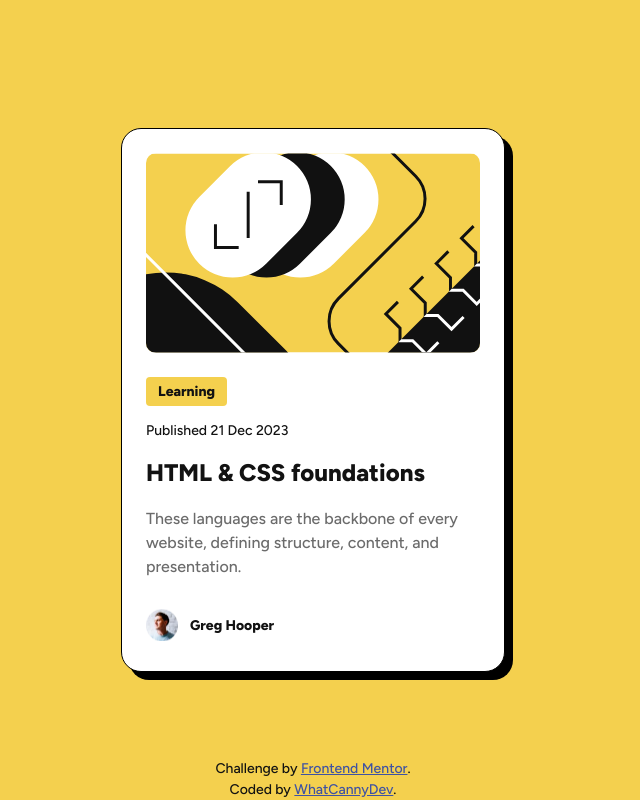
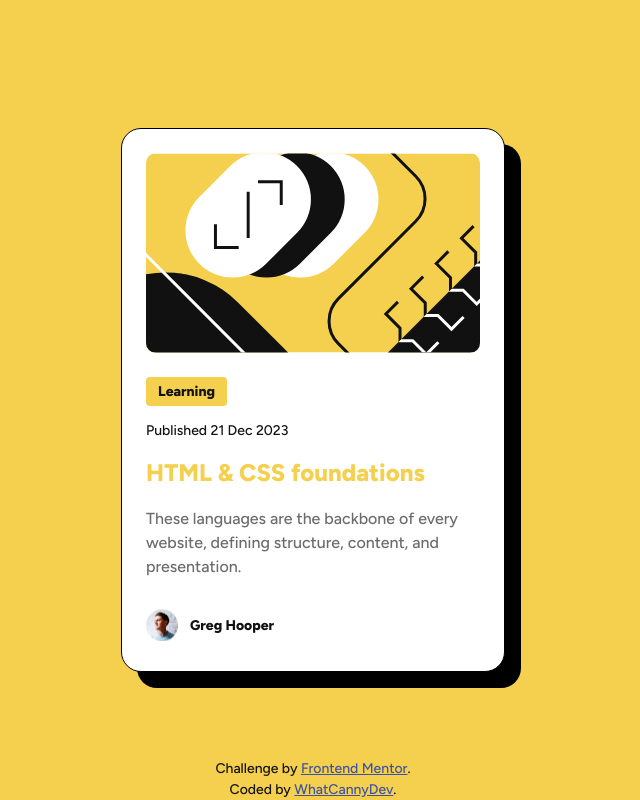
Before and after one commit to CannyRo/FrontendMentor_BlogPreviewCard_ckPaj01IcS, a plain HTML site: page index.html in a window 1280 px wide. In both pictures the pointer is over the element "HTML & CSS foundations". Shown: the whole page, without its empty margins (327-967 px from the left). Drawn offline with Linux system fonts and the light colour scheme.

Commit message:
hover effect with larger box-shadow and card title color switched to yellow

```diff
--- a/style.css
+++ b/style.css
@@ -95,6 +95,13 @@ body{
     font-size: 11px;
     color: hsl(228, 45%, 44%);
 }
+.card:hover > div .card__title{
+    color: var(--yellow);
+}
+.card:hover{
+    box-shadow: 16px 16px black;
+}
+
 @media (min-width: 768px) {
     .card{
         width: 384px;
```
